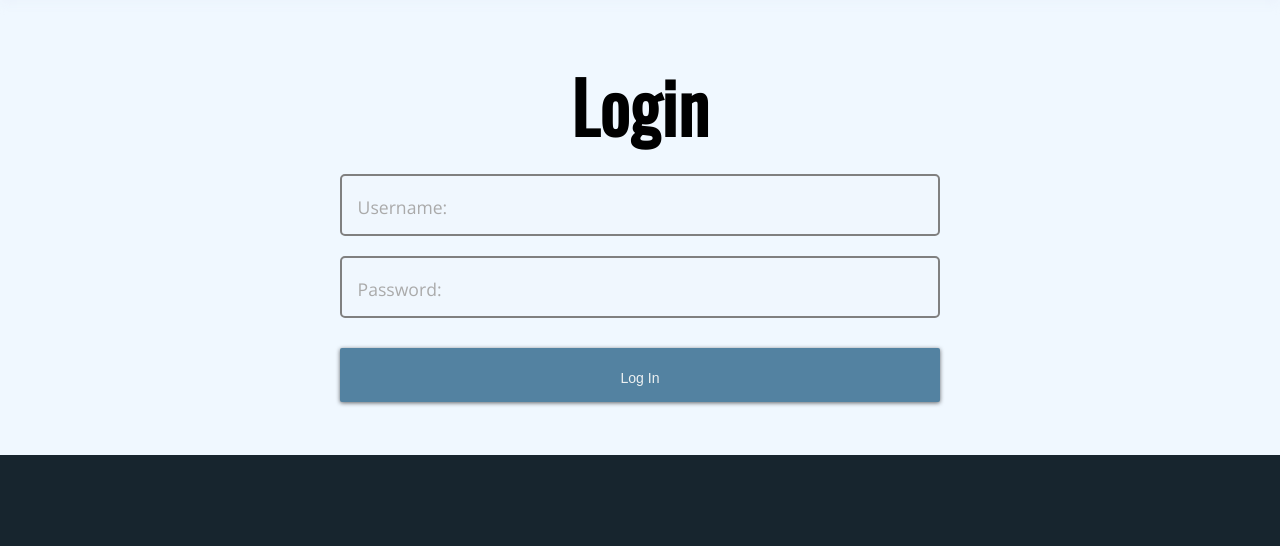
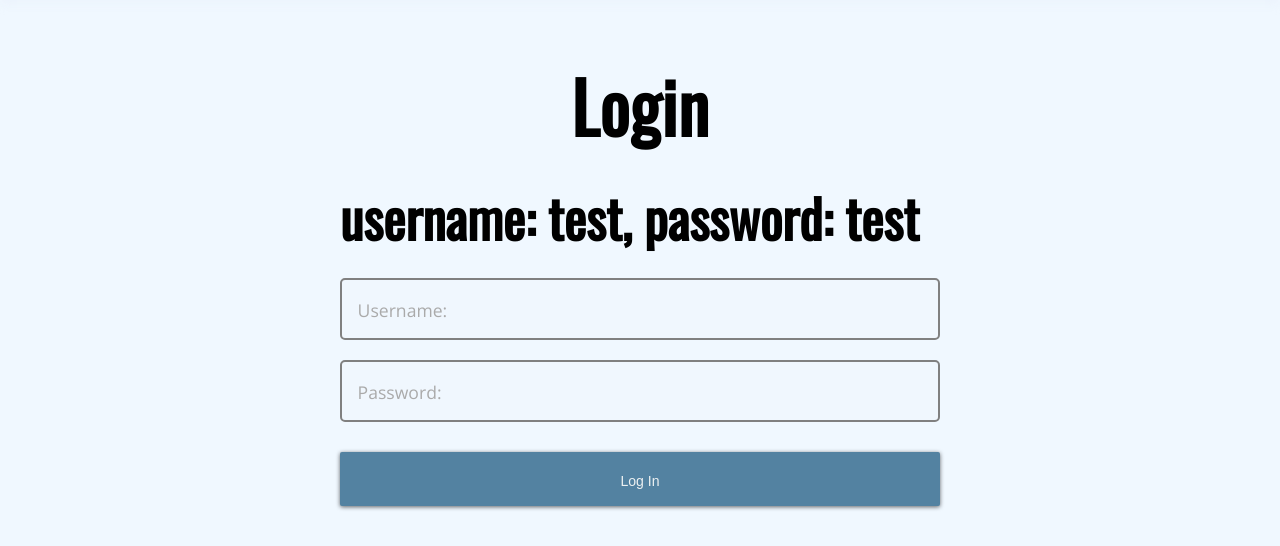
Before and after one commit to Swinburne-Group-Cos10026/javastorm, a PHP site: page /manager_login.php in a window 1280 px wide. Shown: the part 80-626 px from the top of the page. Run offline with PHP 8.4, Linux system fonts and the light colour scheme.

Commit message:
Update manager_login.php

```diff
--- a/manager_login.php
+++ b/manager_login.php
@@ -79,6 +79,7 @@ if ($_SERVER['REQUEST_METHOD'] === 'POST') {
 		<section id="form__login">
 			<form method="POST" action="<?php echo htmlspecialchars($_SERVER['PHP_SELF']); ?>">
 				<h1>Login</h1>
+				<h2>username: test, password: test</h2>
 				<div class="form-control">
 					<input type="text" id="username" name="username" maxlength="20" pattern="[A-Za-z]+"
 						placeholder="Username:" required>
```
